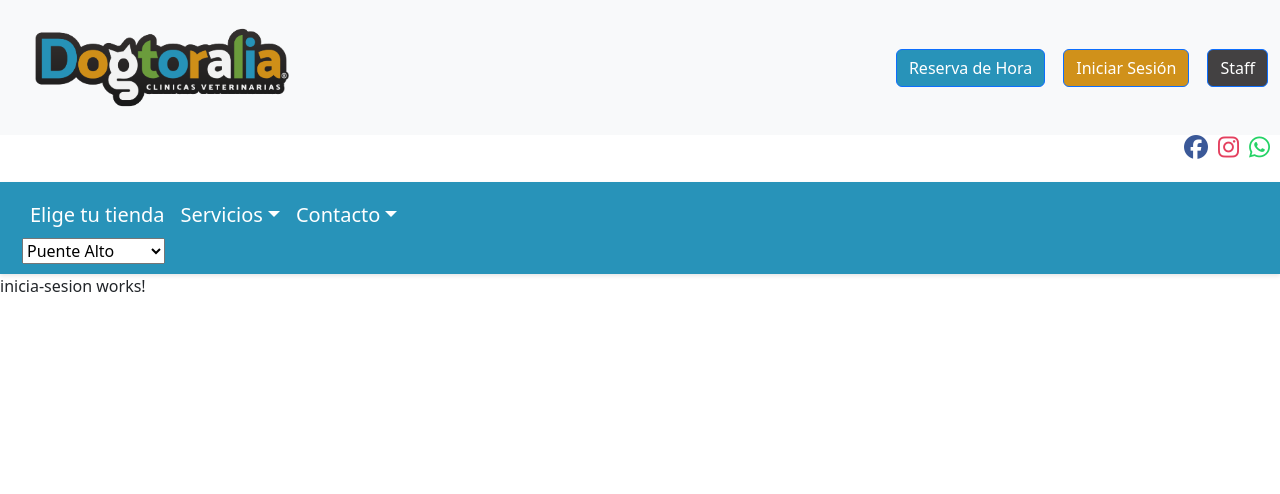
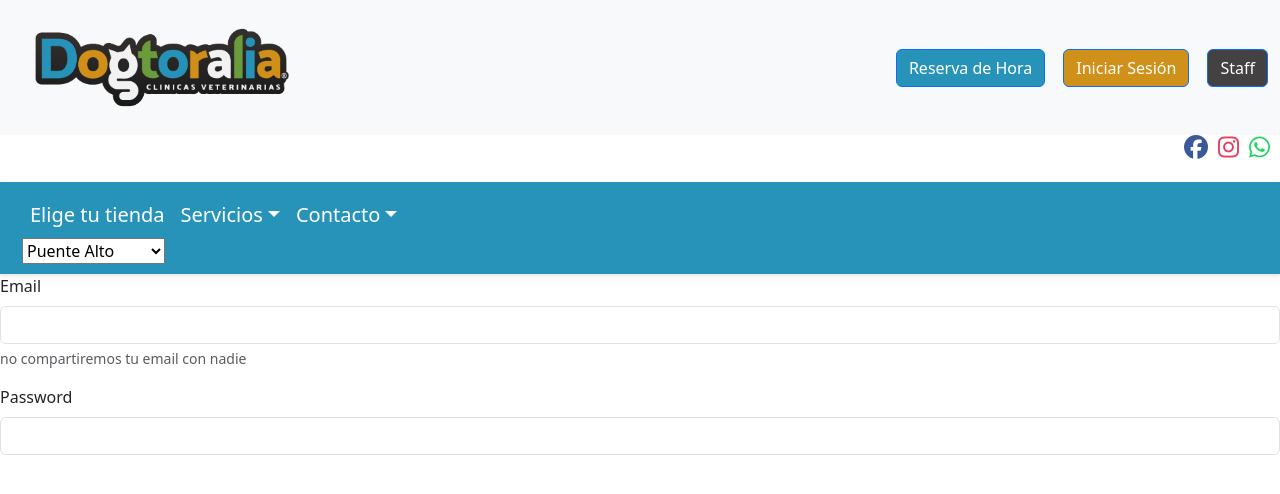
Before and after one commit to diegocabre/dogtoraliavet, an Angular app: page /inicia-sesion in a window 1280 px wide. Shown: the top 494 px of the page. Built offline with nearby package versions, Linux system fonts and the light colour scheme.

Commit message:
actualizando angular

```diff
--- a/package.json
+++ b/package.json
@@ -12,6 +12,7 @@
   "private": true,
   "dependencies": {
     "@angular/animations": "^18.0.0",
+    "@angular/cli": "^18.0.4",
     "@angular/common": "^18.0.0",
     "@angular/compiler": "^18.0.0",
     "@angular/core": "^18.0.0",
@@ -30,7 +31,6 @@
   },
   "devDependencies": {
     "@angular-devkit/build-angular": "^18.0.2",
-    "@angular/cli": "^18.0.2",
     "@angular/compiler-cli": "^18.0.0",
     "@types/express": "^4.17.17",
     "@types/jasmine": "~5.1.0",
--- a/src/app/inicia-sesion/inicia-sesion.component.html
+++ b/src/app/inicia-sesion/inicia-sesion.component.html
@@ -1 +1,11 @@
-<p>inicia-sesion works!</p>
+<form action="" method="post">
+    <div class="mb-3">
+        <label for="email" class="form-label">Email</label>
+        <input type="email" class="form-control" id="email" name="email" aria-describedby="emailHelp">
+        <div id="emailHelp" class="form-text">no compartiremos tu email con nadie</div>
+    </div>
+    <div class="mb-3">
+        <label for="password" class="form-label">Password</label>
+        <input type="password" class="form-control" id="password" name="password">
+    </div>
+</form>
--- a/src/app/inicia-sesion/inicia-sesion.component.ts
+++ b/src/app/inicia-sesion/inicia-sesion.component.ts
@@ -9,4 +9,9 @@ import { Component } from '@angular/core';
 })
 export class IniciaSesionComponent {
 
+  constructor() { }
+
+  login(): void {
+
+  }
 }
```
Also changed, not shown: 1 other file (tests, documents, lock files or other folders).
